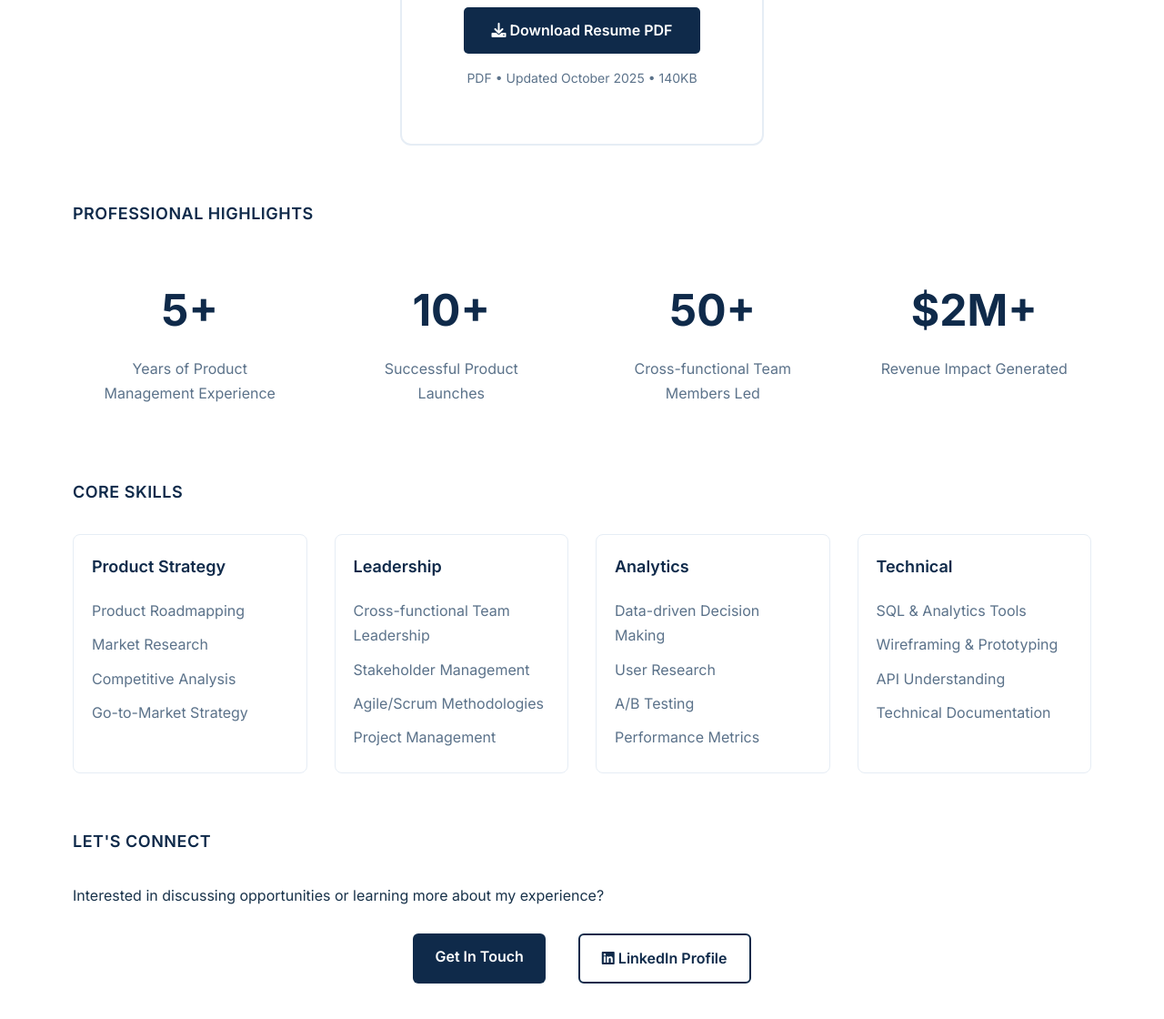
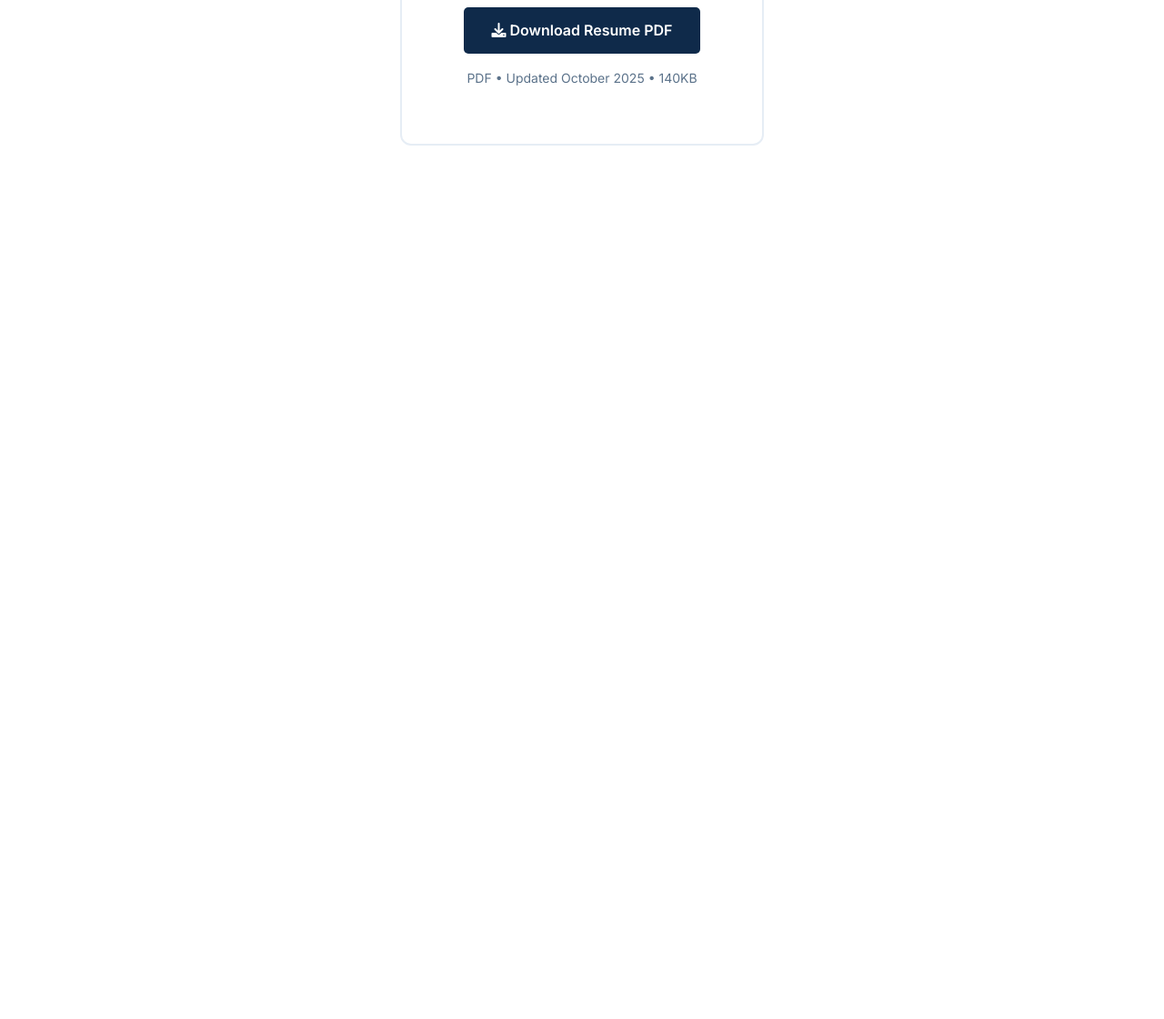
Before and after one commit to preksha1200/Preksha-Portfolio, a website built with Vite: page resume.html in a window 1280 px wide. Shown: the part 717-1837 px from the top of the page at 91% size. After the commit the page ends 1017 px from the top, so only its background shows below. Built offline with nearby package versions, Linux system fonts and the light colour scheme.

Commit message:
Update resume page and add GitHub link to contact page

```diff
--- a/resume.html
+++ b/resume.html
@@ -75,82 +75,6 @@
                     <p class="file-info">PDF • Updated October 2025 • 140KB</p>
                 </div>
             </div>
-
-            <div class="resume-highlights">
-                <h2>Professional Highlights</h2>
-                <div class="highlights-grid">
-                    <div class="highlight-item">
-                        <div class="highlight-number">5+</div>
-                        <div class="highlight-text">Years of Product Management Experience</div>
-                    </div>
-                    <div class="highlight-item">
-                        <div class="highlight-number">10+</div>
-                        <div class="highlight-text">Successful Product Launches</div>
-                    </div>
-                    <div class="highlight-item">
-                        <div class="highlight-number">50+</div>
-                        <div class="highlight-text">Cross-functional Team Members Led</div>
-                    </div>
-                    <div class="highlight-item">
-                        <div class="highlight-number">$2M+</div>
-                        <div class="highlight-text">Revenue Impact Generated</div>
-                    </div>
-                </div>
-            </div>
-
-            <div class="skills-overview">
-                <h2>Core Skills</h2>
-                <div class="skills-categories">
-                    <div class="skill-category">
-                        <h3>Product Strategy</h3>
-                        <ul>
-                            <li>Product Roadmapping</li>
-                            <li>Market Research</li>
-                            <li>Competitive Analysis</li>
-                            <li>Go-to-Market Strategy</li>
-                        </ul>
-                    </div>
-                    <div class="skill-category">
-                        <h3>Leadership</h3>
-                        <ul>
-                            <li>Cross-functional Team Leadership</li>
-                            <li>Stakeholder Management</li>
-                            <li>Agile/Scrum Methodologies</li>
-                            <li>Project Management</li>
-                        </ul>
-                    </div>
-                    <div class="skill-category">
-                        <h3>Analytics</h3>
-                        <ul>
-                            <li>Data-driven Decision Making</li>
-                            <li>User Research</li>
-                            <li>A/B Testing</li>
-                            <li>Performance Metrics</li>
-                        </ul>
-                    </div>
-                    <div class="skill-category">
-                        <h3>Technical</h3>
-                        <ul>
-                            <li>SQL & Analytics Tools</li>
-                            <li>Wireframing & Prototyping</li>
-                            <li>API Understanding</li>
-                            <li>Technical Documentation</li>
-                        </ul>
-                    </div>
-                </div>
-            </div>
-
-            <div class="contact-cta">
-                <h2>Let's Connect</h2>
-                <p>Interested in discussing opportunities or learning more about my experience?</p>
-                <div class="cta-buttons">
-                    <a href="contact.html" class="cta-btn primary">Get In Touch</a>
-                    <a href="https://linkedin.com/in/preksha-deshmukh" class="cta-btn secondary" target="_blank">
-                        <i class="fab fa-linkedin"></i>
-                        LinkedIn Profile
-                    </a>
-                </div>
-            </div>
         </section>
     </div>
 
```
Also changed, not shown: contact.html (+11 -0 lines).
